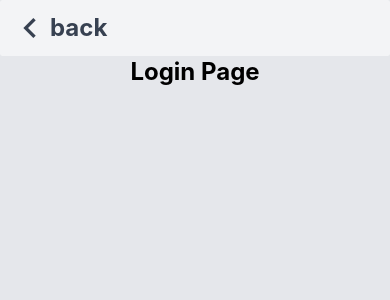
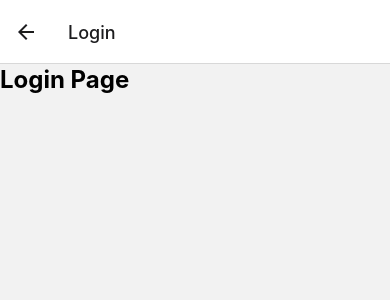
Before and after one commit to elalami-m/job-search-app, a React Native app: screen /Login in a window 390 px wide. Shown: the top 300 px of the page. Built offline with nearby package versions, Linux system fonts and the light colour scheme.

Commit message:
add auth page & change navigation system

```diff
--- a/constant/index.ts
+++ b/constant/index.ts
@@ -1,5 +1,5 @@
 import colors from "./colors";
-import fakeData from "./fakeData";
+// import fakeData from "./fakeData";
 import fonts from "./fonts";
 
-export { colors, fonts, fakeData };
+export { colors, fonts };
--- a/navigation/navigation.tsx
+++ b/navigation/navigation.tsx
@@ -3,11 +3,11 @@ import { NavigationContainer } from "@react-navigation/native";
 import React, { useState } from "react";
 
 // Screens :
-import { About, Home, Login, Register } from "../screens";
+import { About, Auth, Home, Login, Register } from "../screens";
 
-const RootStack = createNativeStackNavigator();
+const Stack = createNativeStackNavigator();
 
-const AuthStack = createNativeStackNavigator();
+// const AuthStack = createNativeStackNavigator();
 
 // ? Define new routes here :
 // RootRoutes :
@@ -20,12 +20,14 @@ const rootRoutes = [
     name: "About",
     component: About,
   },
-
-
 ];
 
 // AuthRoutes
 const authRoutes = [
+  {
+    name: "Auth",
+    component: Auth,
+  },
   {
     name: "Login",
     component: Login,
@@ -34,51 +36,37 @@ const authRoutes = [
     name: "Register",
     component: Register,
   },
-
-
 ];
 
 const Navigation: React.FC = () => {
-
-  let [user, setUser] = useState(false)
+  let [user, setUser] = useState(null);
 
   return (
     <NavigationContainer>
-      {/*                                //* "Home" */}
-      {
-        user ? //if user loged in :
-          (
-            <RootStack.Navigator
-              screenOptions={{ headerShown: false }}
-              initialRouteName={rootRoutes[0].name}
+      <Stack.Navigator
+        screenOptions={{ headerShown: user ? false : true }}
+        initialRouteName={user ? rootRoutes[0].name : authRoutes[0].name}
       >
-              {rootRoutes.map((route) => (
-                <RootStack.Screen
+        {user //if user loged in :
+          ? rootRoutes.map((route) => (
+              <Stack.Screen
+                key={route.name}
+                name={route.name}
+                component={route.component}
+              />
+            ))
+          : // else render the auth stack
+            authRoutes.map((route) => (
+              <Stack.Screen
+                options={{
+                  headerShown: route.name === "Auth" ? false : true,
+                }}
                 key={route.name}
                 name={route.name}
                 component={route.component}
               />
             ))}
-            </RootStack.Navigator>
-          ) :
-          // else render the auth stack
-          (
-            <AuthStack.Navigator
-              screenOptions={{ headerShown: false }}
-              initialRouteName={authRoutes[0].name}
-            >
-              {authRoutes.map((route) => (
-                <AuthStack.Screen
-                  key={route.name}
-                  name={route.name}
-                  component={route.component}
-                />
-              ))}
-            </AuthStack.Navigator>
-          )
-
-      }
-
+      </Stack.Navigator>
     </NavigationContainer>
   );
 };
--- /dev/null
+++ b/screens/Auth.tsx
@@ -0,0 +1,60 @@
+import { NativeStackNavigationProp } from "@react-navigation/native-stack";
+import { ParamListBase } from "@react-navigation/native";
+import { AndroidSafeAreaView } from "../components";
+import { View, Text } from "react-native";
+import { Button } from "@rneui/themed";
+import { colors } from "../constant";
+import React from "react";
+
+type Props = {
+  navigation: NativeStackNavigationProp<ParamListBase, "Auth">;
+};
+
+const Auth: React.FC<Props> = ({ navigation }) => {
+  return (
+    <AndroidSafeAreaView>
+      <View className="flex-1 justify-center items-center bg-gray-200 py-8 px-3">
+        <View className="flex-1 flex-row justify-center items-center bg-gray-200 p-4">
+          <View className="flex-row justify-center items-center bg-gray-200 p-4">
+            <Text className="font-bold text-3xl">Joby | </Text>
+            <Text className="font-semibold text-base">Find opportunities</Text>
+          </View>
+        </View>
+
+        <View className="flex-1 w-full justify-end items-center bg-gray-200 pb-8">
+          <Button
+            buttonStyle={{
+              backgroundColor: colors.primary["600"],
+              paddingHorizontal: 60,
+              paddingVertical: 15,
+            }}
+            containerStyle={{
+              marginTop: 10,
+              width: "100%",
+            }}
+          >
+            Login
+          </Button>
+          <Text className="text-lg">Or</Text>
+          <Button
+            buttonStyle={{
+              backgroundColor: "transparent",
+              borderColor: colors.primary["600"],
+              borderWidth: 3,
+              paddingHorizontal: 60,
+              paddingVertical: 15,
+            }}
+            containerStyle={{
+              marginTop: 10,
+              width: "100%",
+            }}
+          >
+            <Text className="text-primary-600 font-bold text-">Register</Text>
+          </Button>
+        </View>
+      </View>
+    </AndroidSafeAreaView>
+  );
+};
+
+export default Auth;
--- a/screens/Login.tsx
+++ b/screens/Login.tsx
@@ -11,10 +11,10 @@ type Props = {
 const Login: React.FC<Props> = ({ navigation }) => {
   return (
     <AndroidSafeAreaView>
-      <View className="flex-1 justify-start items-center bg-gray-200">
-        <GoBack back={() => navigation.goBack()} />
-        <Text className="font-bold text-2xl">Login Page</Text>
-      </View>
+      {/* <View className="flex-1 justify-start items-center bg-gray-200"> */}
+      {/* <GoBack back={() => navigation.goBack()} /> */}
+      <Text className="font-bold text-2xl">Login Page</Text>
+      {/* </View> */}
     </AndroidSafeAreaView>
   );
 };
--- a/screens/index.ts
+++ b/screens/index.ts
@@ -1,6 +1,8 @@
 import Home from "./Home";
 import About from "./About";
+
+import Auth from "./Auth";
 import Login from "./Login";
 import Register from "./Register";
 
-export { Home, About, Register, Login };
+export { Home, About, Auth, Register, Login };
```
Lines whose indentation alone changed are shown as unchanged.
